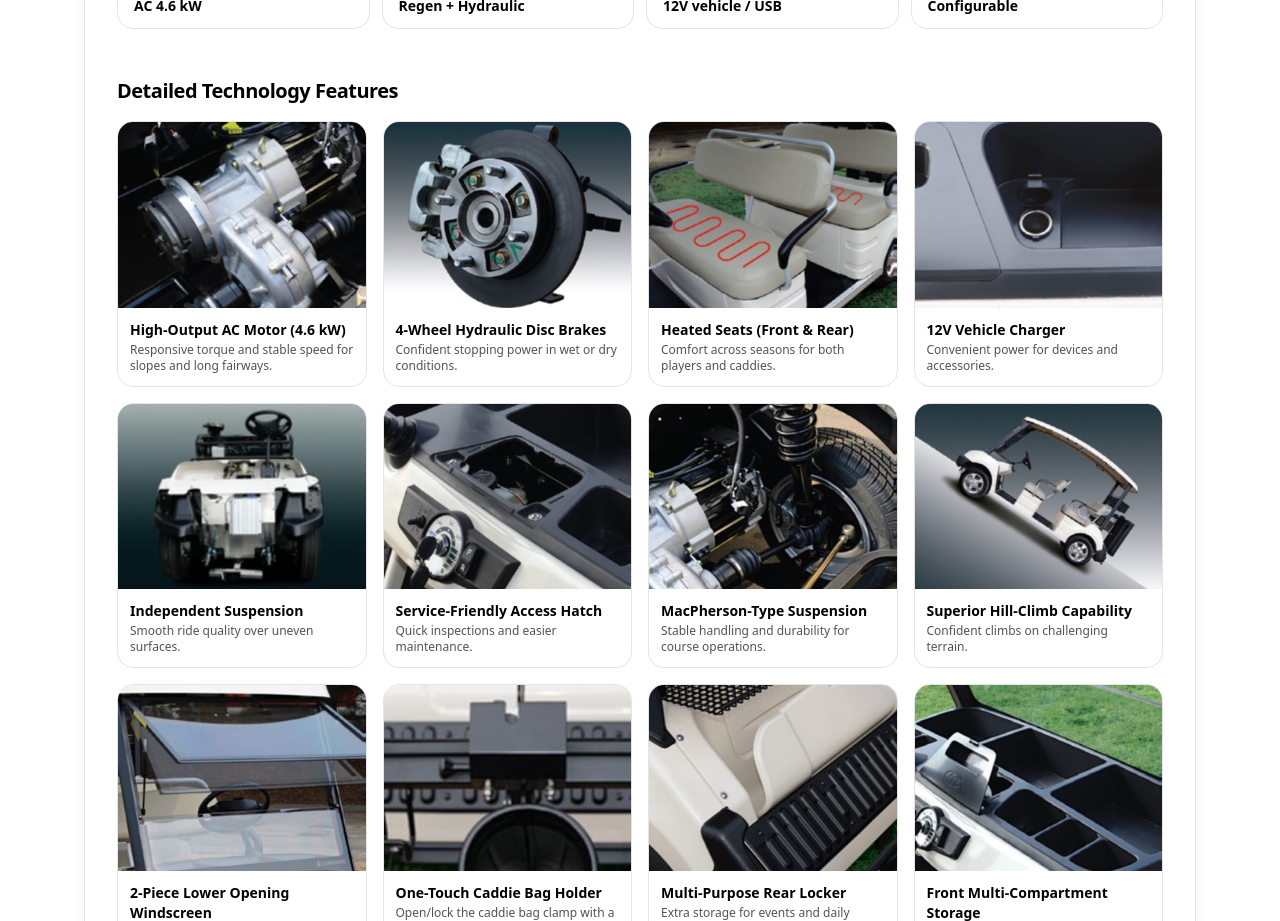
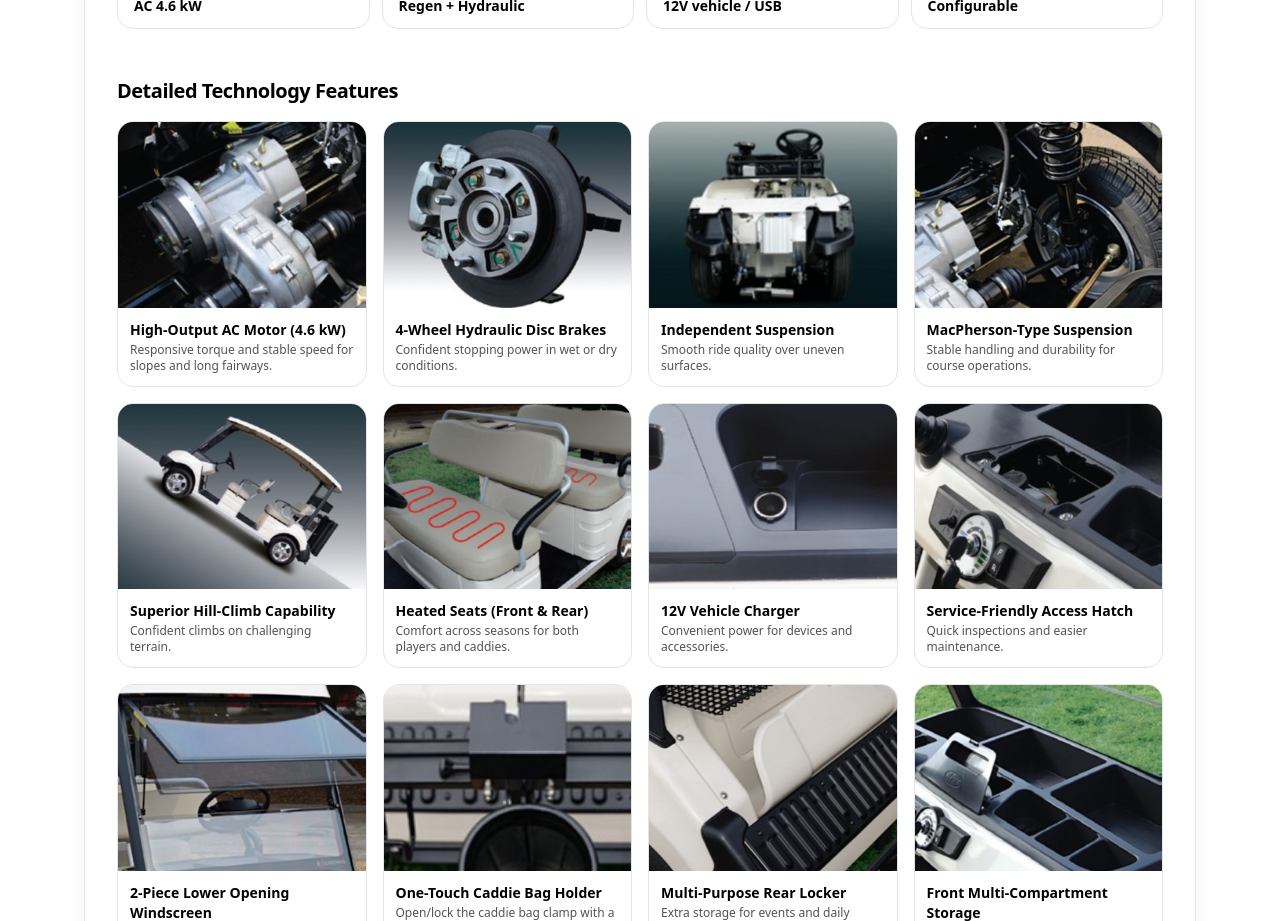
Before and after one commit to Aproglobal/apro-global-site, a React (Vite) app: page / in a window 1280 px wide. Shown: the part 5940-6861 px from the top of the page. Built offline with nearby package versions, Linux system fonts and the light colour scheme.

Commit message:
Update tech_features.ts

```diff
--- a/src/data/tech_features.ts
+++ b/src/data/tech_features.ts
@@ -1,83 +1,112 @@
-// src/data/tech_features.ts
+export type TechGroup = "performance" | "technology";
+
 export type TechItem = {
   key: string;
   title: string;
   desc?: string;
-  img: string; // absolute from /public
+  img: string;          // absolute from /public
+  group: TechGroup;     // <-- NEW
+  system?: string;      // <-- NEW (Powertrain, Body & Storage, etc.)
 };
 
 export const TECH_FEATURES: TechItem[] = [
+  // -------- Performance --------
   {
     key: "motor_46kw",
     title: "High-Output AC Motor (4.6 kW)",
     desc: "Responsive torque and stable speed for slopes and long fairways.",
     img: "/tech/01_motor.jpg",
+    group: "performance",
+    system: "Powertrain & Battery",
   },
   {
     key: "hydraulic_disc",
     title: "4-Wheel Hydraulic Disc Brakes",
     desc: "Confident stopping power in wet or dry conditions.",
     img: "/tech/02_brake.jpg",
+    group: "performance",
+    system: "Safety & Braking",
   },
+  {
+    key: "independent_suspension",
+    title: "Independent Suspension",
+    desc: "Smooth ride quality over uneven surfaces.",
+    img: "/tech/05_susp.jpg",
+    group: "performance",
+    system: "Suspension & Chassis",
+  },
+  {
+    key: "macpherson",
+    title: "MacPherson-Type Suspension",
+    desc: "Stable handling and durability for course operations.",
+    img: "/tech/07_macpherson.jpg",
+    group: "performance",
+    system: "Suspension & Chassis",
+  },
+  {
+    key: "hill_climb",
+    title: "Superior Hill-Climb Capability",
+    desc: "Confident climbs on challenging terrain.",
+    img: "/tech/08_hill.jpg",
+    group: "performance",
+    system: "Powertrain & Battery",
+  },
+
+  // -------- Technology --------
   {
     key: "heated_seats",
     title: "Heated Seats (Front & Rear)",
     desc: "Comfort across seasons for both players and caddies.",
     img: "/tech/03_heated.jpg",
+    group: "technology",
+    system: "Comfort & Climate",
   },
   {
     key: "charger_12v",
     title: "12V Vehicle Charger",
     desc: "Convenient power for devices and accessories.",
     img: "/tech/04_12v.jpg",
-  },
-  {
-    key: "independent_suspension",
-    title: "Independent Suspension",
-    desc: "Smooth ride quality over uneven surfaces.",
-    img: "/tech/05_susp.jpg",
+    group: "technology",
+    system: "Electrical & Power",
   },
   {
     key: "service_hatch",
     title: "Service-Friendly Access Hatch",
     desc: "Quick inspections and easier maintenance.",
     img: "/tech/06_hatch.jpg",
-  },
-  {
-    key: "macpherson",
-    title: "MacPherson-Type Suspension",
-    desc: "Stable handling and durability for course operations.",
-    img: "/tech/07_macpherson.jpg",
-  },
-  {
-    key: "hill_climb",
-    title: "Superior Hill-Climb Capability",
-    desc: "Confident climbs on challenging terrain.",
-    img: "/tech/08_hill.jpg",
+    group: "technology",
+    system: "Service & Updates",
   },
   {
     key: "split_windscreen",
     title: "2-Piece Lower Opening Windscreen",
     desc: "Flexible ventilation and protection from rain.",
     img: "/tech/09_windscreen.jpg",
+    group: "technology",
+    system: "Body & Storage",
   },
   {
-    // 키는 유지(참조 호환), 명칭만 수정
     key: "auto_putter",
     title: "One-Touch Caddie Bag Holder",
     desc: "Open/lock the caddie bag clamp with a single touch for faster turnarounds.",
     img: "/tech/10_backholder.jpg",
+    group: "technology",
+    system: "Body & Storage",
   },
   {
     key: "rear_storage",
     title: "Multi-Purpose Rear Locker",
     desc: "Extra storage for events and daily operation.",
     img: "/tech/11_rearstore.jpg",
+    group: "technology",
+    system: "Body & Storage",
   },
   {
     key: "front_storage",
     title: "Front Multi-Compartment Storage",
     desc: "Organized space for essentials and tools.",
     img: "/tech/12_frontstore.jpg",
+    group: "technology",
+    system: "Body & Storage",
   },
 ];
```
